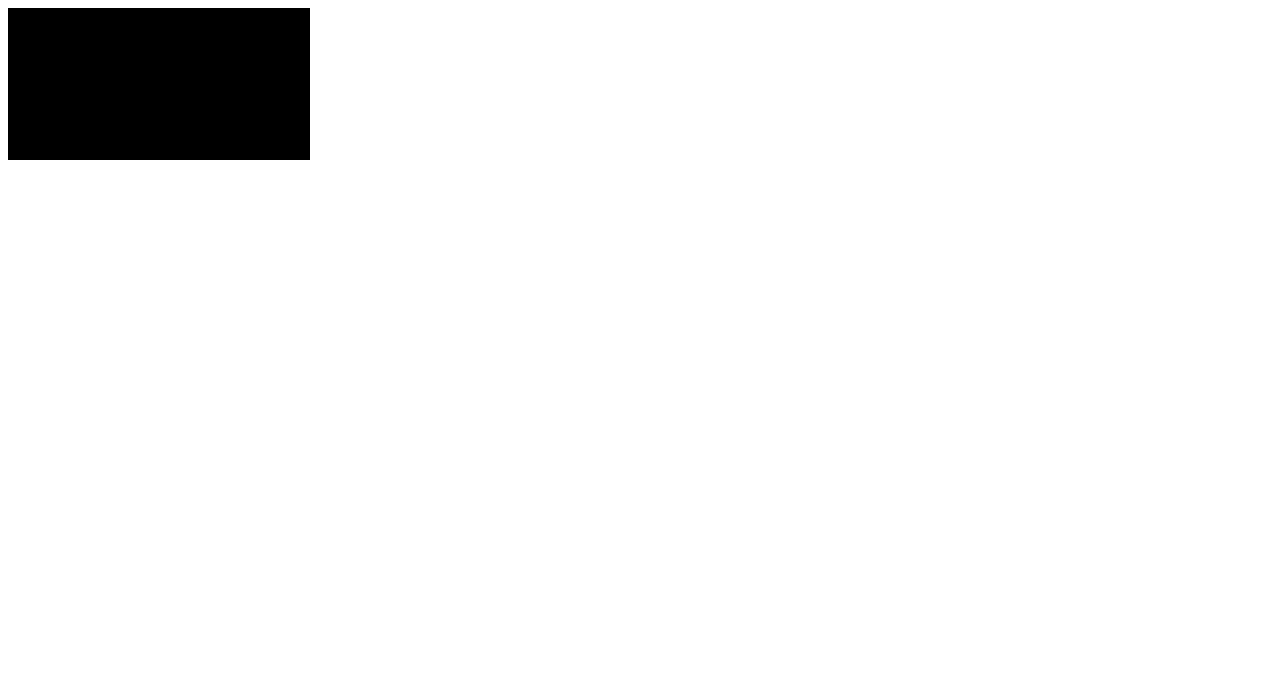
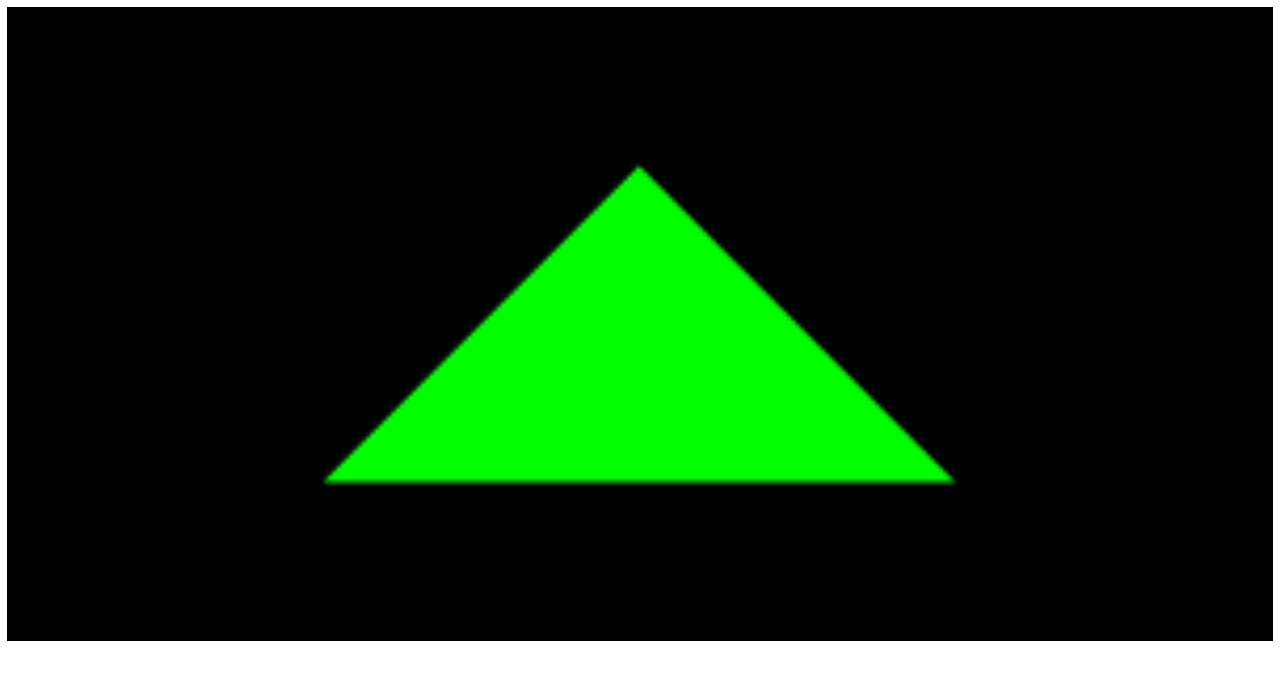
Before and after one commit to stefnotch/Age_of_JS, a plain HTML site: page Main.html in a window 1280 px wide. Drawn offline with Linux system fonts and the light colour scheme.

Commit message:
Working triangle

```diff
--- a/script.js
+++ b/script.js
@@ -13,15 +13,11 @@ function start() {
   gl = initWebGL(glcanvas);
 
   if (gl) {
-    // Set clear color to black, fully opaque
-    gl.clearColor(0.0, 0.0, 0.0, 1.0);
-    // Enable depth testing
-    gl.enable(gl.DEPTH_TEST);
-    // Near things obscure far things
-    gl.depthFunc(gl.LEQUAL);
-    // Clear the color as well as the depth buffer.
-    gl.clear(gl.COLOR_BUFFER_BIT | gl.DEPTH_BUFFER_BIT);
 
+    var buffer = createVBO([
+      0.0, 0.5,
+      0.5, -0.5, -0.5, -0.5,
+    ]);
     var vertexShader = createShader(`
     attribute vec2 coordinates;
     void main(void){
@@ -35,7 +31,6 @@ function start() {
 
     // Put the vertex shader and fragment shader together into
     // a complete program
-    //
     var shaderProgram = gl.createProgram();
     gl.attachShader(shaderProgram, vertexShader);
     gl.attachShader(shaderProgram, fragmentShader);
@@ -43,21 +38,38 @@ function start() {
     if (!gl.getProgramParameter(shaderProgram, gl.LINK_STATUS))
       throw new Error(gl.getProgramInfoLog(shaderProgram));
 
+    // Everything we need has now been copied to the graphics
+    // hardware, so we can start drawing
 
+    // Clear the drawing surface
+    gl.clearColor(0.0, 0.0, 0.0, 1.0);
+    gl.clear(gl.COLOR_BUFFER_BIT | gl.DEPTH_BUFFER_BIT);
+
+    // Tell WebGL which shader program to use
+    gl.useProgram(shaderProgram);
+
+
+    // Tell WebGL that the data from the array of triangle
+    // coordinates that we've already copied to the graphics
+    // hardware should be fed to the vertex shader as the
+    // parameter "coordinates"
+    var coordinatesVar = gl.getAttribLocation(shaderProgram, "coordinates");
+    gl.enableVertexAttribArray(coordinatesVar);
+    gl.bindBuffer(gl.ARRAY_BUFFER, buffer);
+    gl.vertexAttribPointer(coordinatesVar, 2, gl.FLOAT, false, 0, 0);
+
+    //Triangle
+    gl.drawArrays(gl.TRIANGLES, 0, 3);
   }
 }
 
-function createVBO() {
+function createVBO(vertices) {
   // Copy an array of data points forming a triangle to the
   // graphics hardware
-  //
-  var vertices = [
-    0.0, 0.5,
-    0.5, -0.5, -0.5, -0.5,
-  ];
   var buffer = gl.createBuffer();
   gl.bindBuffer(gl.ARRAY_BUFFER, buffer);
   gl.bufferData(gl.ARRAY_BUFFER, new Float32Array(vertices), gl.STATIC_DRAW);
+  return buffer;
 }
 
 function createShader(shaderCode, shaderType) {
--- a/style.css
+++ b/style.css
@@ -1,3 +1,5 @@
 #glcanvas {
-  border: 1px solid black;
+  width:100%;
+  height:100%;
+  outline: 1px solid black;
 }
```
